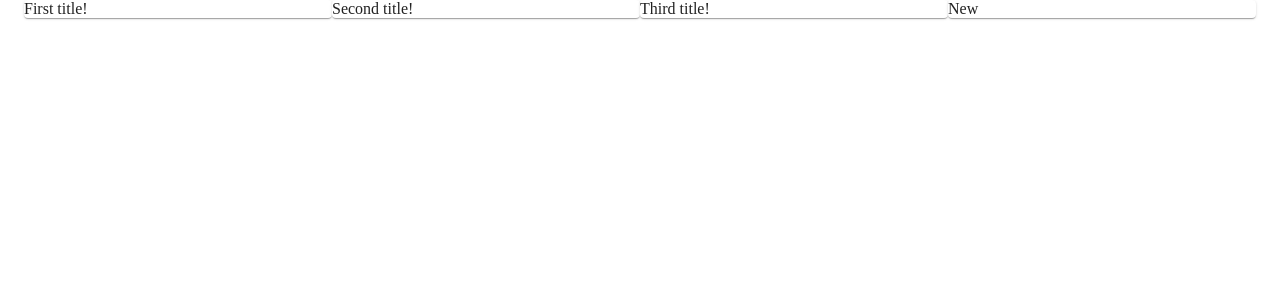
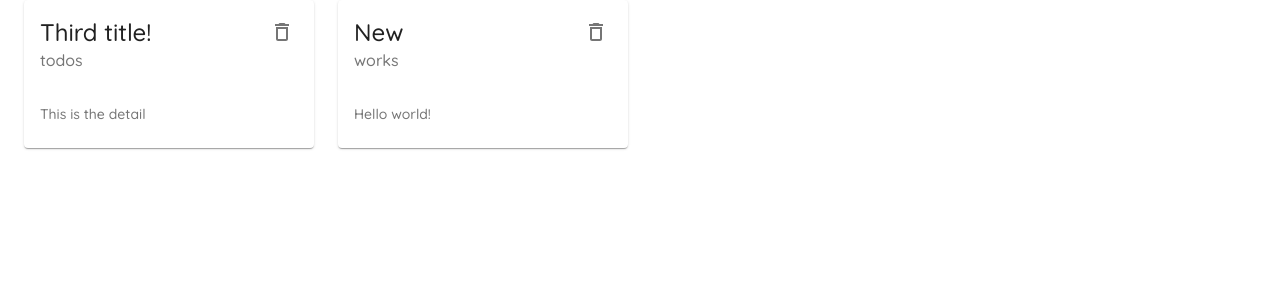
Before and after one commit to dragonregure/material-ui-tut, a React (Create React App) app: page / in a window 1280 px wide. Shown: the top 300 px of the page. Built offline with nearby package versions, Linux system fonts and the light colour scheme; data requests are answered from the project's data file.

Commit message:
lesson-11-cardAndDelete

```diff
--- a/data/db.json
+++ b/data/db.json
@@ -1,17 +1,5 @@
 {
   "notes": [
-    {
-      "id": 1,
-      "title": "First title!",
-      "detail": "This is the detail",
-      "category": "works"
-    },
-    {
-      "id": 2,
-      "title": "Second title!",
-      "detail": "Aliquip amet quis aliquip consequat veniam. Tempor sunt duis aliqua aute culpa nulla magna mollit dolor Lorem do est Lorem nulla. Qui veniam enim Lorem in nisi sit sint dolore dolore magna aliquip. Et non mollit dolor id do elit voluptate. Nulla id ullamco minim officia ex commodo enim reprehenderit aliqua irure aliqua. Eu aute reprehenderit voluptate nulla nisi occaecat tempor eu.",
-      "category": "reminders"
-    },
     {
       "id": 3,
       "title": "Third title!",
--- /dev/null
+++ b/src/components/Card.js
@@ -0,0 +1,32 @@
+import React from 'react';
+import {Card as BaseCard } from '@material-ui/core';
+import CardHeader from '@material-ui/core/CardHeader';
+import IconButton from '@material-ui/core/IconButton';
+import DeleteOutlineOutlinedIcon from '@material-ui/icons/DeleteOutlineOutlined';
+import { CardContent } from '@material-ui/core';
+import { Typography } from '@material-ui/core';
+
+const CardComponent = ({ data, doDelete }) => {
+    return(
+        <div>
+            <BaseCard>
+                <CardHeader
+                    title={data.title}
+                    subheader={data.category}
+                    action={
+                        <IconButton onClick={() => doDelete(data.id)}>
+                            <DeleteOutlineOutlinedIcon />
+                        </IconButton>
+                    }
+                />
+                <CardContent>
+                    <Typography variant="body2" color="textSecondary">
+                        {data.detail}
+                    </Typography>
+                </CardContent>
+            </BaseCard>
+        </div>
+    )
+}
+
+export default CardComponent;
--- a/src/pages/Notes.js
+++ b/src/pages/Notes.js
@@ -1,11 +1,11 @@
 import React, { useEffect, useState } from 'react';
 import { Container, Grid, Paper } from '@material-ui/core';
 import { makeStyles } from '@material-ui/styles';
+import Card from '../components/Card';
 
 const useStyle = makeStyles({
-  paper: {
-  }
 });
+
 
 export default function Notes() {
   const [notes, setNotes] = useState([]);
@@ -17,14 +17,24 @@ export default function Notes() {
     .then(res => res.json())
     .then(data => setNotes(data));
   }, []);
+
+  const handleDelete = async (id) => {
+    await fetch(`http://localhost:3003/notes/${id}`, {
+      method: 'DELETE'
+    });
+
+    const newNotes = notes.filter(notes => notes.id !== id);
+    setNotes(newNotes);
+  }
+
   return (
     <Container>
-      <Grid container>
+      <Grid container spacing={3}>
         {
           notes.map(notes => {
             return (
               <Grid item key={notes.id} className={style.paper} xs={12} md={4} lg={3}>
-                <Paper>{notes.title}</Paper>
+                <Card data={notes} doDelete={handleDelete}/>
               </Grid>
               );
             })
```
